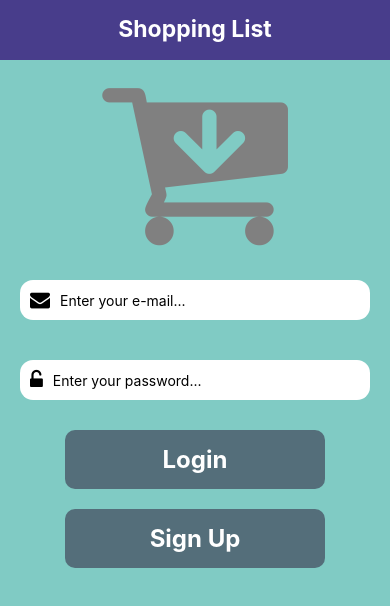
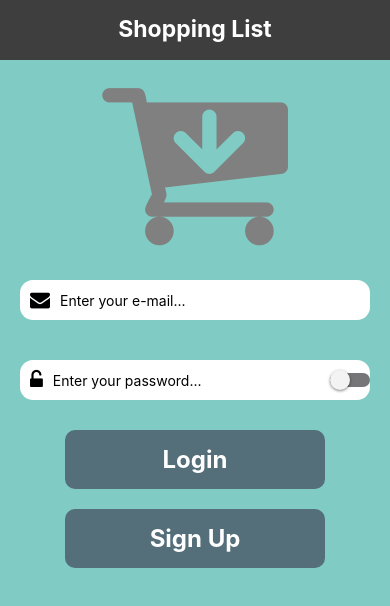
Before and after one commit to EnginKosure/react_native_shopping_list, a React Native app: screen / in a window 390 px wide. Shown: the top 606 px of the page. Built offline with nearby package versions, Linux system fonts and the light colour scheme.

Commit message:
add email validation

```diff
--- a/App.js
+++ b/App.js
@@ -10,6 +10,7 @@ import {
   KeyboardAvoidingView,
   Platform,
   ScrollView,
+  Switch,
 } from 'react-native';
 import Header from './components/Header';
 import 'react-native-get-random-values';
@@ -23,8 +24,29 @@ const App = () => {
 
   const onChangeT = (email) => setText(email);
   const onChangeP = (pass) => setPassword(pass);
+  const [isEnabled, setIsEnabled] = useState(false);
+  const toggleSwitch = () => setIsEnabled((previousState) => !previousState);
+
+  const switchButton = (
+    <View style={styles.containerSwitch}>
+      <Switch
+        trackColor={{false: '#767577', true: '#80cbc4'}}
+        thumbColor={isEnabled ? '#546e7a' : '#f4f3f4'}
+        ios_backgroundColor="#3e3e3e"
+        onValueChange={toggleSwitch}
+        value={isEnabled}
+      />
+    </View>
+  );
+  const go = (email) => {
+    const reg = /^\w+([\.-]?\w+)*@\w+([\.-]?\w+)*(\.\w{2,3})+$/;
+    reg.test(email) === true
+      ? Alert.alert('valid')
+      : Alert.alert('invalid email');
+  };
 
   const onLogin = (email, pass) => {
+    email && pass && go(email);
     if (!(email && pass)) {
       Alert.alert('Error', 'Please enter both fields', [{text: 'Ok'}], {
         cancelable: true,
@@ -72,7 +94,8 @@ const App = () => {
             onChange={onChangeP}
             text={password}
             name="unlock-alt"
-            secureTextEntry={true}
+            secureTextEntry={!isEnabled}
+            switchButton={switchButton}
           />
           <Button
             text="Login"
@@ -110,4 +133,9 @@ const styles = StyleSheet.create({
     color: 'darkslateblue',
     fontSize: 25,
   },
+  containerSwitch: {
+    flex: 1,
+    alignItems: 'flex-end',
+    justifyContent: 'center',
+  },
 });
--- a/components/Header.js
+++ b/components/Header.js
@@ -16,7 +16,7 @@ const styles = StyleSheet.create({
   header: {
     height: 60,
     padding: 15,
-    backgroundColor: 'darkslateblue',
+    backgroundColor: '#3e3e3e',
   },
   text: {
     color: '#fff',
--- a/components/LoginPageTextInput.js
+++ b/components/LoginPageTextInput.js
@@ -10,6 +10,7 @@ const LoginPageTextInput = ({
   onChange,
   name,
   secureTextEntry,
+  switchButton,
 }) => {
   return (
     <View style={styles.section}>
@@ -23,6 +24,7 @@ const LoginPageTextInput = ({
         textContentType={textContentType}
         secureTextEntry={secureTextEntry}
       />
+      {switchButton}
     </View>
   );
 };
```
